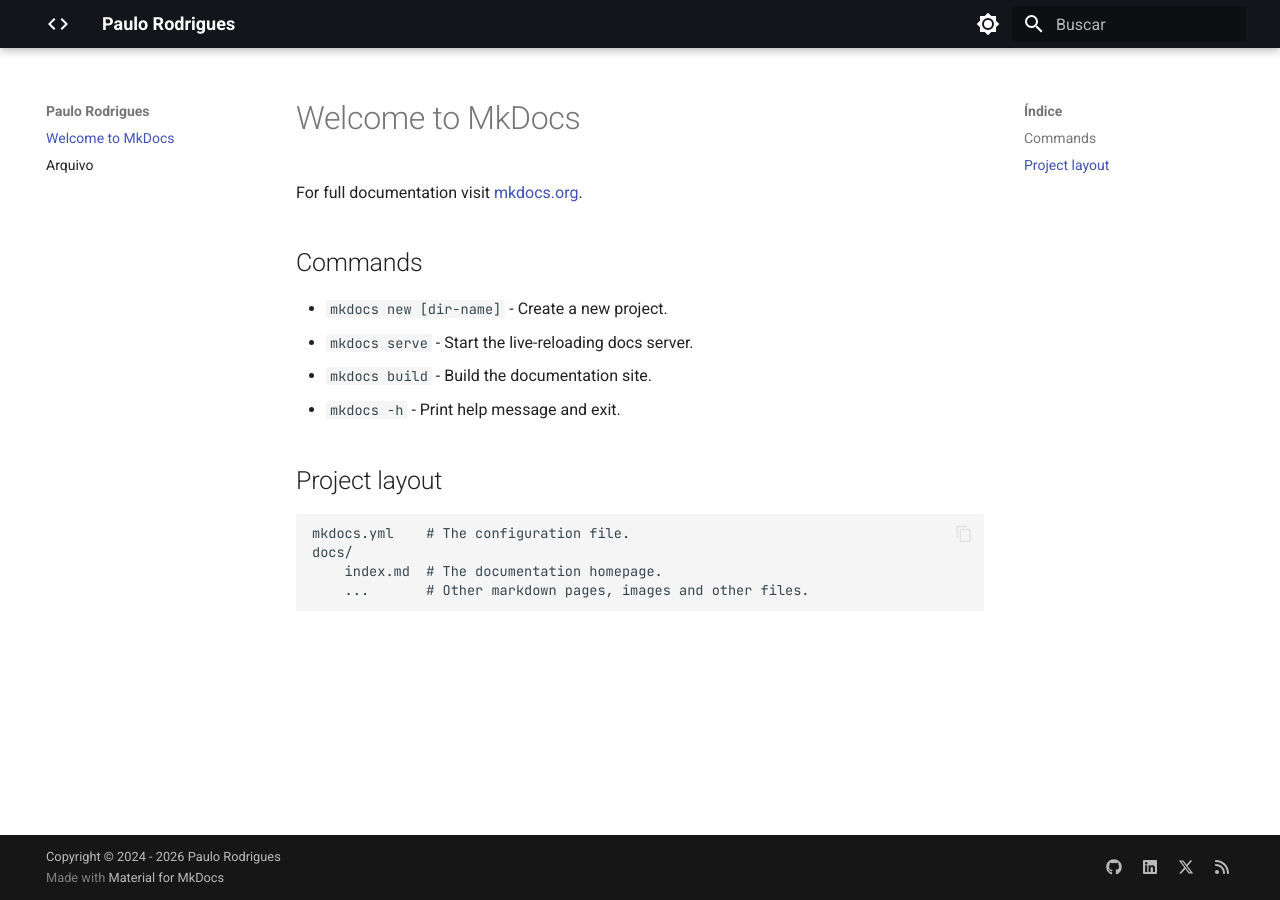
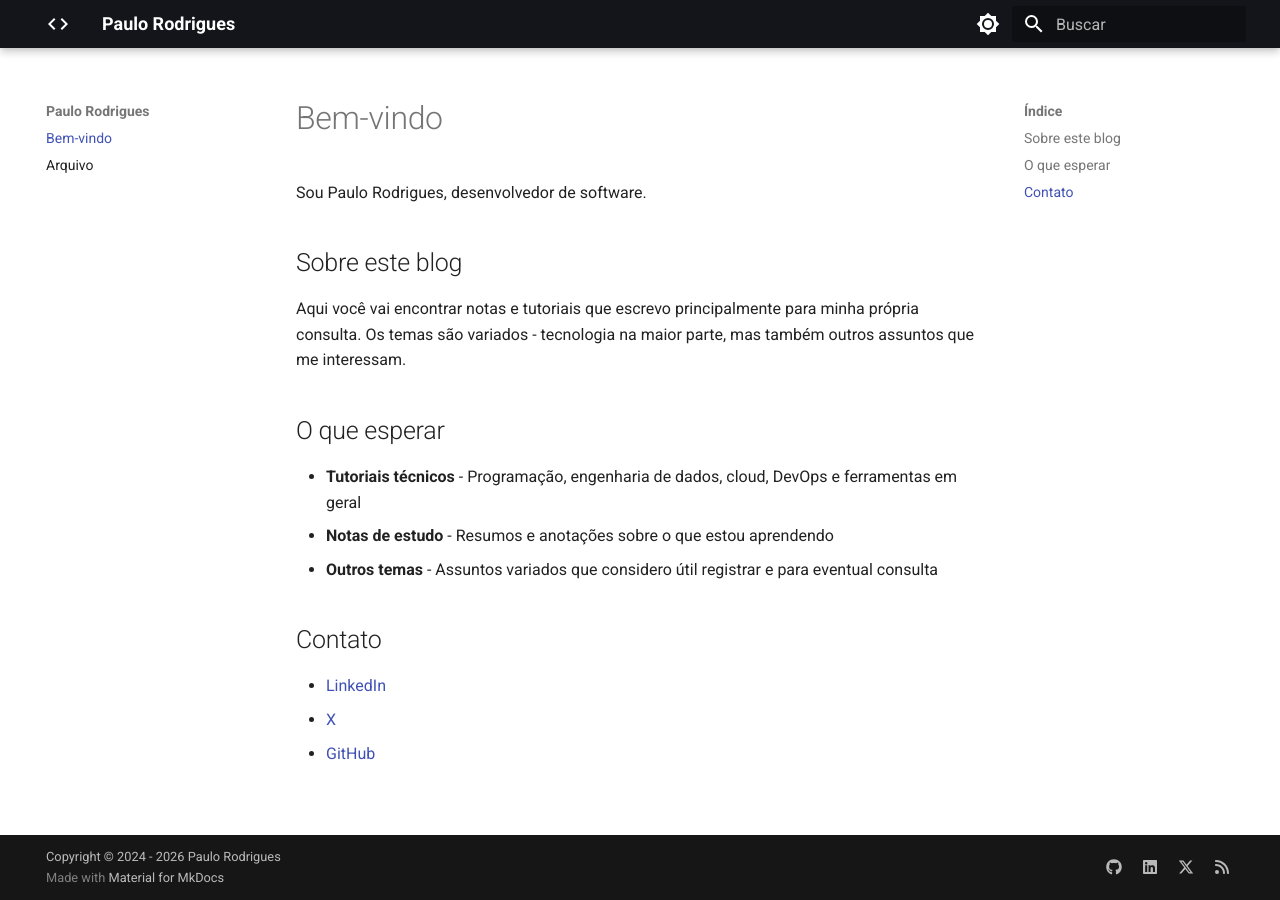
Before and after one commit to prodrigues1912/prodrigues1912.github.io, an MkDocs documentation site: the page built from docs/index.md, in a window 1280 px wide. Built offline with MkDocs 1.6.1 and Material for MkDocs 9.7.7, drawn with Linux system fonts in a browser that asks for light colours.

Commit message:
add welcome page with about section
- add personal introduction
- add blog description and what to expect
- add contact links

```diff
--- a/docs/index.md
+++ b/docs/index.md
@@ -1,17 +1,19 @@
-# Welcome to MkDocs
+# Bem-vindo
 
-For full documentation visit [mkdocs.org](https://www.mkdocs.org).
+Sou Paulo Rodrigues, desenvolvedor de software.
 
-## Commands
+## Sobre este blog
 
-* `mkdocs new [dir-name]` - Create a new project.
-* `mkdocs serve` - Start the live-reloading docs server.
-* `mkdocs build` - Build the documentation site.
-* `mkdocs -h` - Print help message and exit.
+Aqui você vai encontrar notas e tutoriais que escrevo principalmente para minha própria consulta. Os temas são variados - tecnologia na maior parte, mas também outros assuntos que me interessam.
 
-## Project layout
+## O que esperar
 
-    mkdocs.yml    # The configuration file.
-    docs/
-        index.md  # The documentation homepage.
-        ...       # Other markdown pages, images and other files.
+- **Tutoriais técnicos** - Programação, engenharia de dados, cloud, DevOps e ferramentas em geral
+- **Notas de estudo** - Resumos e anotações sobre o que estou aprendendo
+- **Outros temas** - Assuntos variados que considero útil registrar e para eventual consulta
+
+## Contato
+
+- [LinkedIn](https://www.linkedin.com/in/prodrigues1912/)
+- [X](https://x.com/prodrigues)
+- [GitHub](https://github.com/prodrigues1912)
```
